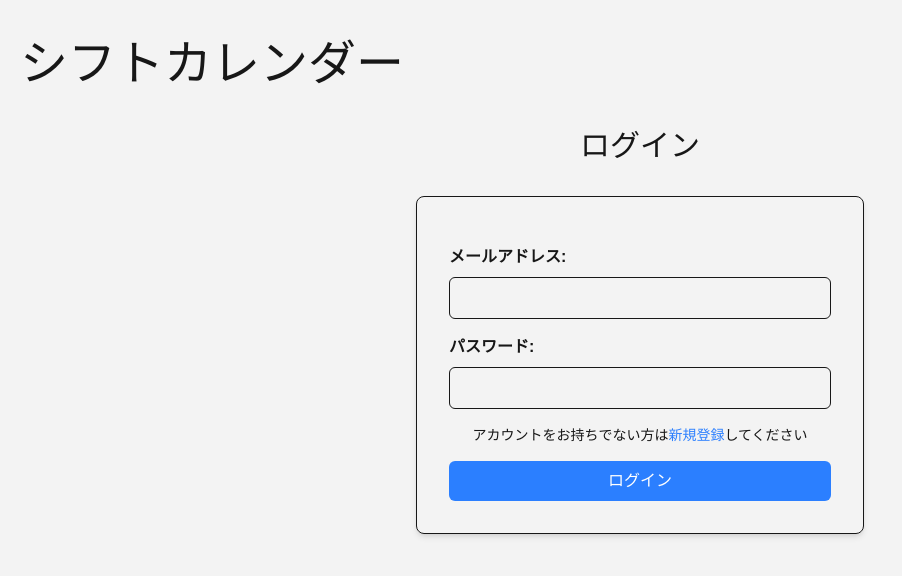
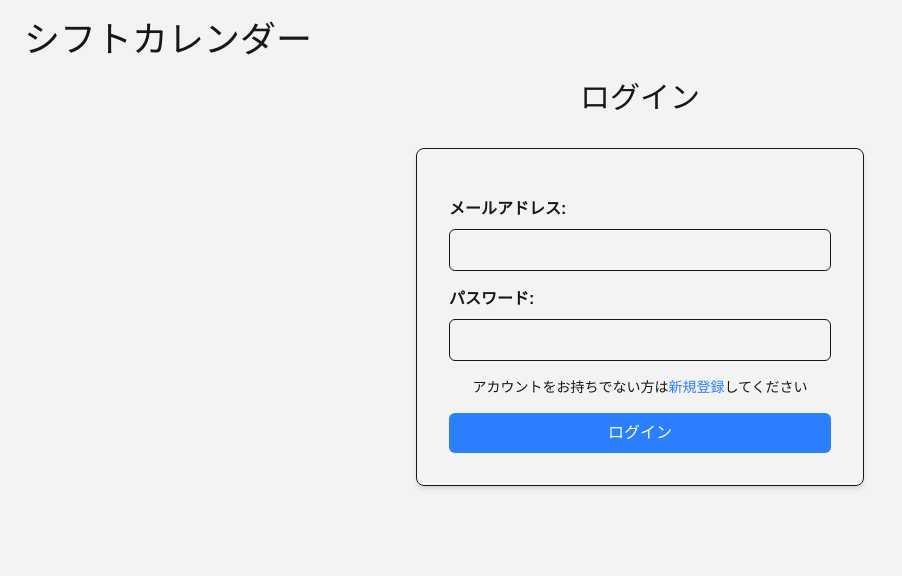
Before and after one commit to ogumakouta/shift-calendar, a Next.js app in the folder frontend/: page /login in a window 1280 px wide. Shown: the top 576 px of the page, without its empty margins (0-902 px from the left). Built offline with nearby package versions, Linux system fonts and the light colour scheme; no server answers.

Commit message:
ヘッダーがレスポンシブになるように修正 コード修正：layout.tsx

```diff
--- a/frontend/src/app/layout.tsx
+++ b/frontend/src/app/layout.tsx
@@ -29,12 +29,12 @@ export default function RootLayout({
       <body
         className={`${geistSans.variable} ${geistMono.variable} antialiased`}
       >
-      <div className="flex p-5 justify-between items-center max-h-[130px]">
-        <Link href='/calendar'><h1 className="header text-5xl my-5">シフトカレンダー</h1></Link>
-        <nav className="flex items-center">
-          <SettingPageButton/>
-        </nav>
-      </div>
+        <header className="flex h-20 items-center justify-between px-4 md:px-6">
+          <Link href="/calendar" className="flex items-center gap-2">
+            <h1 className="header text-3xl sm:text-4xl">シフトカレンダー</h1>
+          </Link>
+          <nav className="flex items-center"><SettingPageButton /></nav>
+        </header>
         {children}
       </body>
     </html>
```
